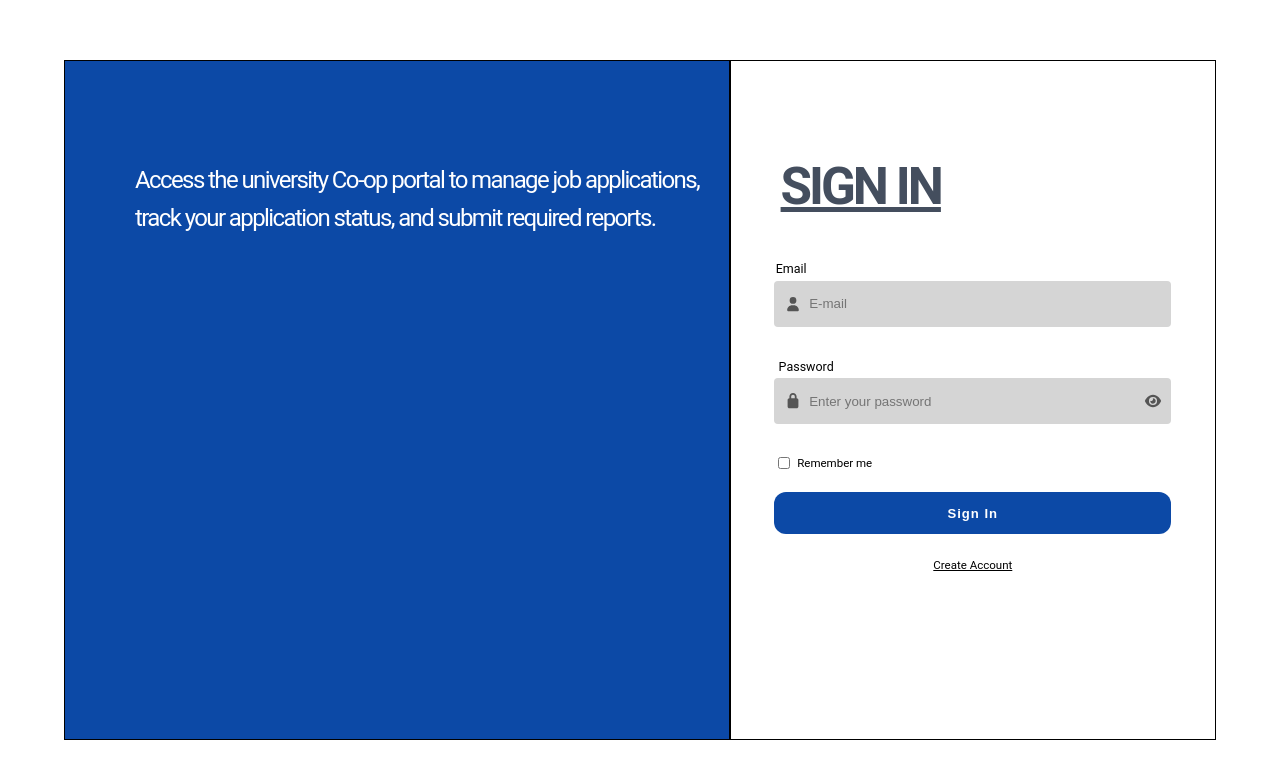
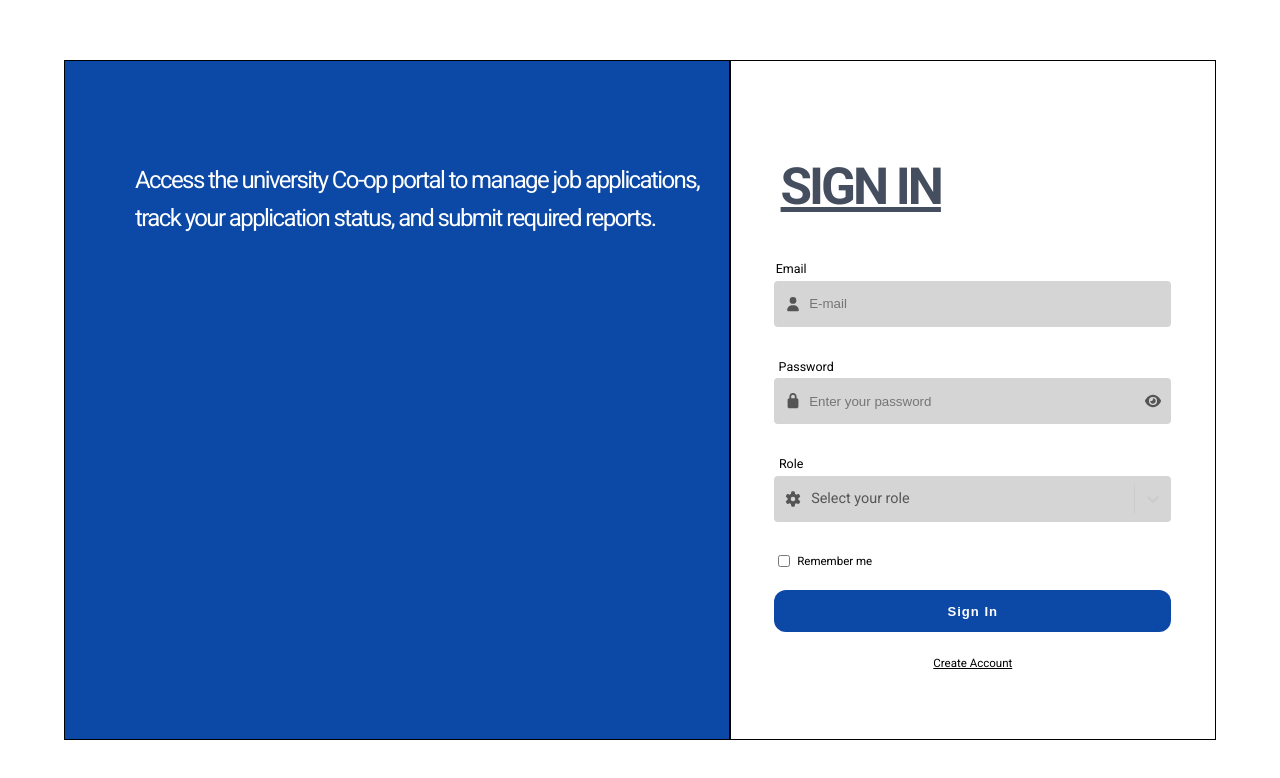
Before and after one commit to linguyn/406coopapp, a React (Vite) app in the folder frontend/: page /login in a window 1280 px wide. Shown: the top 778 px of the page. Built offline with nearby package versions, Linux system fonts and the light colour scheme; no server answers.

Commit message:
adding role field in login page

```diff
--- a/frontend/index.html
+++ b/frontend/index.html
@@ -1,6 +1,7 @@
 <!doctype html>
 <html lang="en">
   <head>
+    <link href="https://fonts.googleapis.com/css2?family=Roboto:wght@400;500;700&display=swap" rel="stylesheet">
     <meta charset="UTF-8" />
     <link rel="icon" type="image/svg+xml" href="/favicon.svg" />
     <link rel="preconnect" href="https://fonts.googleapis.com">
--- a/frontend/package.json
+++ b/frontend/package.json
@@ -22,7 +22,8 @@
     "react": "^19.2.4",
     "react-chartjs-2": "^5.3.1",
     "react-dom": "^19.2.4",
-    "react-router-dom": "^7.13.1"
+    "react-router-dom": "^7.13.1",
+    "react-select": "^5.10.2"
   },
   "devDependencies": {
     "@eslint/js": "^9.39.4",
--- a/frontend/src/App.jsx
+++ b/frontend/src/App.jsx
@@ -147,20 +147,12 @@ if (isLoading){
           <Route path='/roles' element={<Roles />}/>
 
 
-
-          <Route path='/coordinator' element={<CoordinatorHomepage />}/>
-          <Route path='/supervisor' element={<SupervisorHomepage />}/>
-
-
-          <Route path='/supervisor/student-progress' element={<StudentProgress/>}/>
-
-
         {/* Protected route, only visible if userData */}
         <Route element={<ProtectedRoute/>}>
             {/*homepages*/}
             <Route path='/student' element={<StudentHomepage />}/>
-
-
+            <Route path='/coordinator' element={<CoordinatorHomepage />}/>
+            <Route path='/supervisor' element={<SupervisorHomepage />}/>
 
             {/*application page*/}
             <Route path='/student/apply' element={<Application/>}/>
@@ -169,6 +161,7 @@ if (isLoading){
             <Route path='/student/reflection' element={<CoopReflection/>}/>
 
             {/*student progress page*/}
+            <Route path='/supervisor/student-progress' element={<StudentProgress/>}/>
 
 
 
--- a/frontend/src/pages/login/Login.css
+++ b/frontend/src/pages/login/Login.css
@@ -155,6 +155,16 @@ body {
 }
 
 
+.icon-gear {
+  position: absolute;
+  top: 50%;
+  transform: translateY(-50%);
+  left: 11%;
+  color: #555;
+  font-size: 0.9rem;
+  z-index: 10;
+  pointer-events: 'none';
+}
 
 
 .options-row {
--- a/frontend/src/pages/login/Login.jsx
+++ b/frontend/src/pages/login/Login.jsx
@@ -1,33 +1,79 @@
 import './Login.css'
 import {FontAwesomeIcon} from '@fortawesome/react-fontawesome'
-import { faLock, faUser, faEye, faEyeSlash } from '@fortawesome/free-solid-svg-icons';
+import { faLock, faUser, faEye, faEyeSlash, faGear, faG } from '@fortawesome/free-solid-svg-icons';
 import { useState } from 'react';
 import { loginUser } from '../../services/authService';
 import { useNavigate, Link } from 'react-router-dom';
 import { useAuth } from '../../context/authContext';
+import React from 'react';
+import Select from 'react-select';
+import { text } from '@fortawesome/fontawesome-svg-core';
 
+const roleOptions = [
+        { value: 'student', label: 'Student' },
+        { value: 'supervisor', label: 'Supervisor' },
+        { value: 'coordinator', label: 'Coordinator' }
+    ];
+
+const customStyles = {
+    control: (base) => ({
+        ...base,
+        backgroundColor: 'rgb(213, 213, 213)',
+        border: 'none',
+        borderRadius: '4px',
+        width: '82%',
+        margin: '0 auto',
+        minHeight: '46px',
+        boxShadow: 'none',
+        cursor: 'pointer',
+        fontFamily: '"Roboto", "Inter", Helvetica',
+        '&:hover': { backgroundColor: '#eaeaea' }
+    }),
+    valueContainer: (base) => ({
+        ...base,
+        paddingLeft: '35px',
+        textAlign: 'left',
+        color: '#555',
+        fontSize: '0.9rem',
+        fontFamily: '"Roboto", "Inter", Helvetica'
+    }),
+    placeholder: (base) => ({
+        ...base,
+        textAlign: 'left',
+        color: '#555',
+        fontSize: '0.9rem',
+        fontFamily: '"Roboto", "Inter", Helvetica'
+    }),
+    menu: (base) => ({
+        ...base,
+        width: '82%',
+        left: '9%',
+        fontFamily: '"Roboto", "Inter", Helvetica',
+    })
+};
 
 function Login() {
     const [email, setEmail] = useState('');
     const [password, setPassword] = useState('');
     const [visible, setVisible] = useState(false);
     const [serverError, setServerError] = useState('');
+    const [role, setRole] = useState('');
     const [rememberMe, setRememberMe] = useState(false);
     const navigate = useNavigate();
     const { setUserData } = useAuth();
-
 
     const handleSubmit = async (event) => {
 
         event.preventDefault();
 
         try {
+
             const response = await loginUser(
                 {
                     email: email,
                     password: password,
                     rememberMe: rememberMe,
-                    role: "student"
+                    role: role
                 });
 
             if (response.status == 200 || response) {
@@ -43,6 +89,9 @@ function Login() {
             }
 
         } catch (error) {
+            if (!role) {
+                setServerError('Please select your role');
+            }
             const msg = error.response?.data.message;
             console.error(msg);
             setServerError(msg);
@@ -112,6 +161,21 @@ function Login() {
 
                         </div>
 
+                            <div className='input'>
+                                <label className='role-label'>Role</label>
+                                <div className='input-field'>
+                                    <FontAwesomeIcon icon={faGear}
+                                                    className='icon-gear'/>
+                                    <Select
+                                        className='select-box'
+                                        styles={customStyles}
+                                        options={roleOptions}
+                                        value={roleOptions.find(option => option.value === role)}
+                                        onChange={(selected) => setRole(selected.value)}
+                                        placeholder="Select your role"/>
+                                </div>
+                            </div>
+
                     </div>
 
                     <div className="options-row">
```
Also changed, not shown: 1 other file (tests, documents, lock files or other folders).
